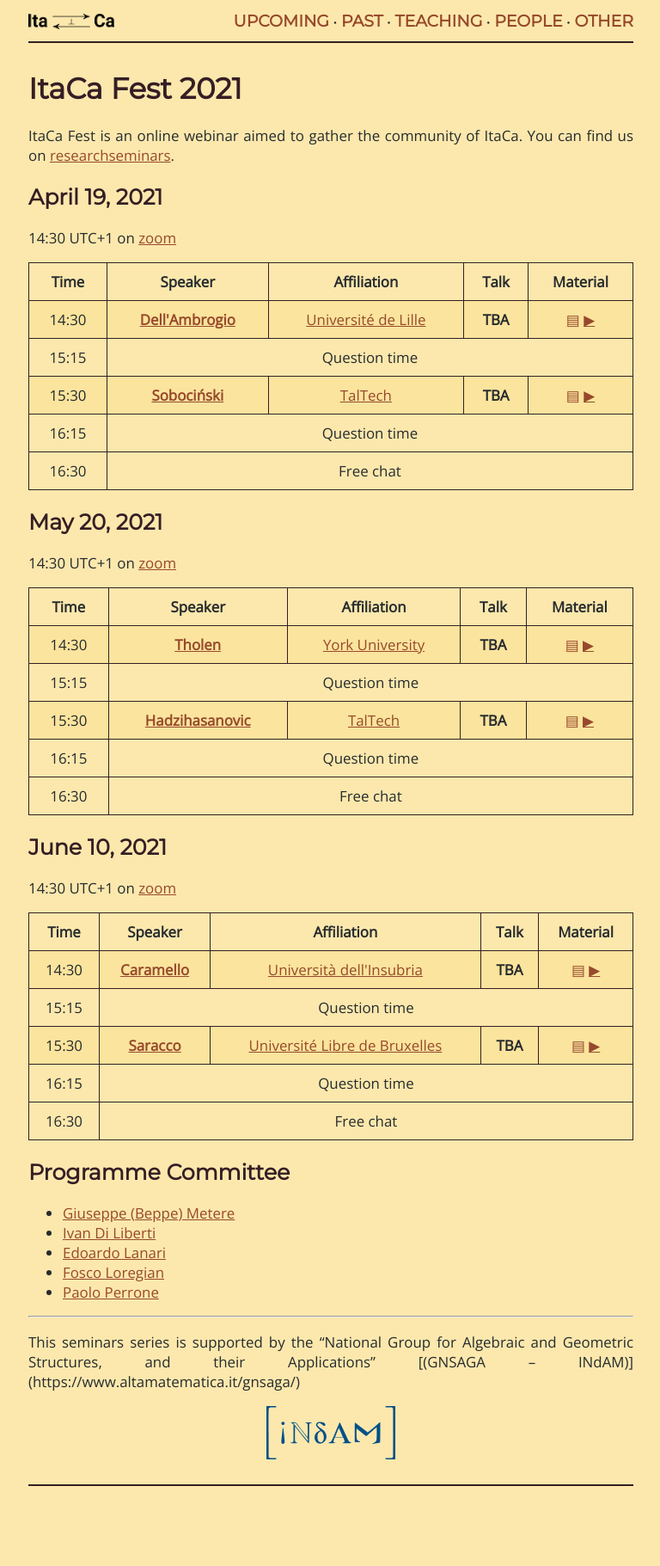
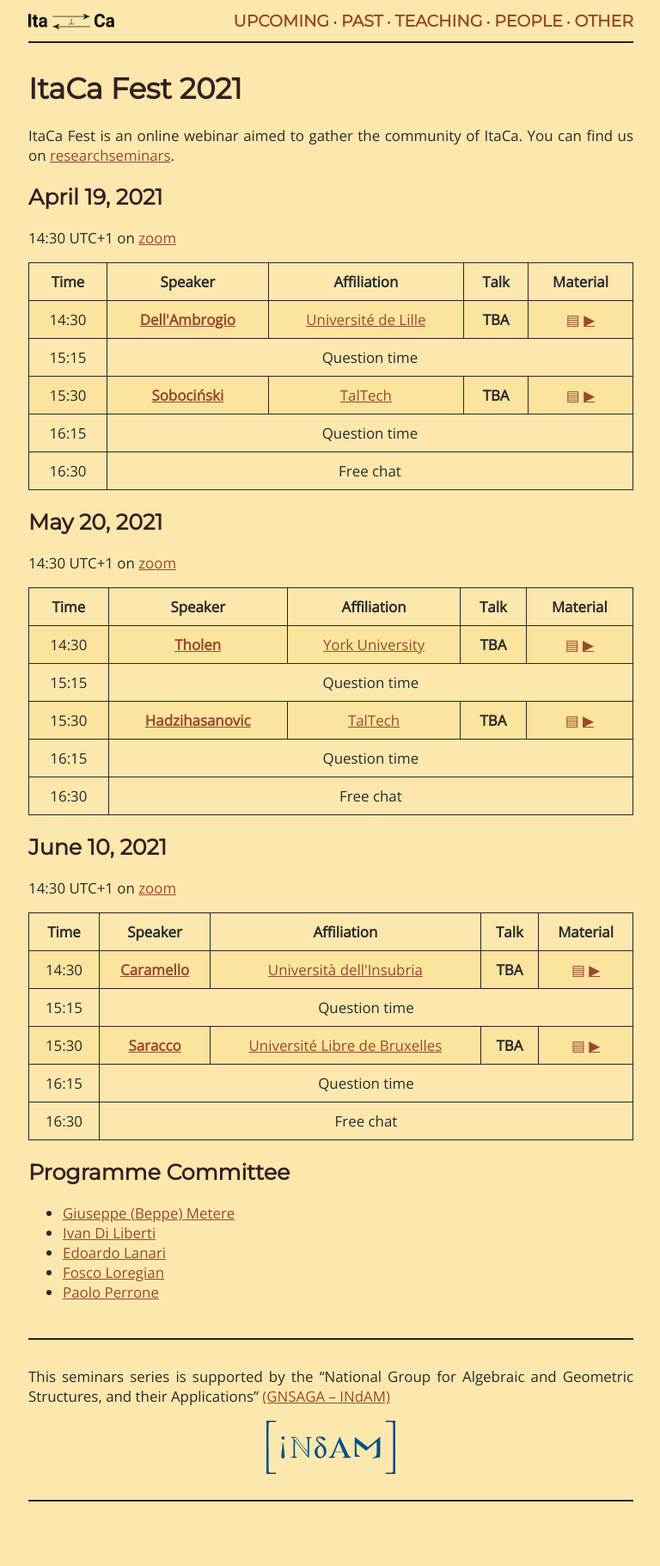
Before and after one commit to Progetto-ItaCa/Progetto-ItaCa.github.io, a Jekyll site: the page built from pages/fest21.md, in a window 1280 px wide. Shown: the whole page at 86% size, without its empty margins (255-1023 px from the left). Built offline with Jekyll 4.4.1, drawn with Linux system fonts in a browser that asks for light colours; our own code applies the rules of GitHub Pages for plain Markdown files.

Commit message:
improved footer fest21 (second try)

```diff
--- a/pages/fest21.md
+++ b/pages/fest21.md
@@ -157,10 +157,9 @@ ItaCa Fest is an online webinar aimed to gather the community of ItaCa. You can
 - <a href="https://edolana.github.io" target="_blank">Edoardo Lanari</a>
 - <a href="http://tetrapharmakon.github.io" target="_blank">Fosco Loregian</a>
 - <a href="http://www.paoloperrone.org" target="_blank">Paolo Perrone</a>
-<hr>
 
-<p>
+<header></header>
+
 This seminars series is supported by the “National Group for Algebraic and Geometric Structures, and their Applications” [(GNSAGA – INdAM)](https://www.altamatematica.it/gnsaga/)
-</p>
 
 <div style="text-align: center"><img src="../INdAM_logo.svg" style="width: 150px;"></div>
```
